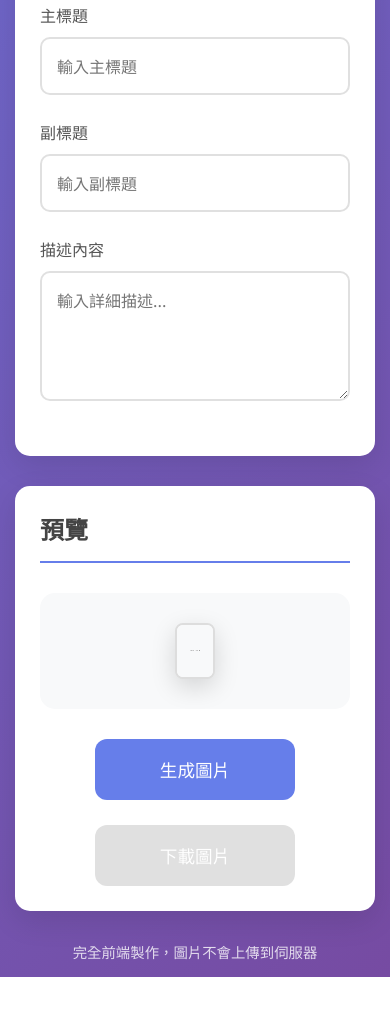
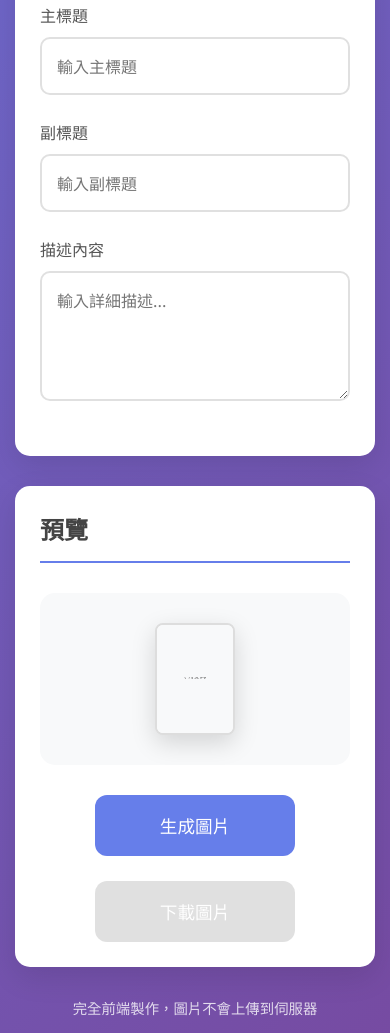
Before and after one commit to tonyonier99/Image-description-generator, a plain HTML site: page index.html in a window 390 px wide. Shown: the part 1401-2434 px from the top of the page. Before the commit the page ends 2378 px from the top, so only its background shows below. Drawn offline with Linux system fonts and the light colour scheme.

Commit message:
Update style.css

```diff
--- a/style.css
+++ b/style.css
@@ -349,7 +349,7 @@ section h2 {
     box-shadow: 0 0 0 3px rgba(102, 126, 234, 0.1);
 }
 
-/* Preview Section - Canvas 縮小到十分之一 */
+/* Preview Section - Canvas 放大2倍（從十分之一改為五分之一） */
 .preview-container {
     text-align: center;
     margin-bottom: 30px;
@@ -360,9 +360,9 @@ section h2 {
 }
 
 #canvas {
-    /* Canvas 實際尺寸：800x1120，顯示尺寸縮小到十分之一 */
-    width: 80px;   /* 800 ÷ 10 = 80px */
-    height: 112px; /* 1120 ÷ 10 = 112px */
+    /* Canvas 實際尺寸：800x1120，顯示尺寸從十分之一放大2倍到五分之一 */
+    width: 160px;  /* 800 ÷ 5 = 160px (原本80px × 2) */
+    height: 224px; /* 1120 ÷ 5 = 224px (原本112px × 2) */
     border: 2px solid #ddd;
     border-radius: 8px;
     box-shadow: 0 8px 25px rgba(0,0,0,0.15);
@@ -446,6 +446,11 @@ footer {
         width: 280px;  /* 稍微縮小 */
         height: 392px;
     }
+
+    #canvas {
+        width: 140px;  /* 稍微縮小但保持2倍比例 */
+        height: 196px;
+    }
 }
 
 @media (max-width: 900px) {
@@ -465,8 +470,8 @@ footer {
     }
 
     #canvas {
-        width: 60px;
-        height: 84px;
+        width: 120px;  /* 平板尺寸 */
+        height: 168px;
     }
 }
 
@@ -489,8 +494,8 @@ footer {
     }
 
     #canvas {
-        width: 50px;
-        height: 70px;
+        width: 100px;  /* 手機尺寸 */
+        height: 140px;
     }
 
     .action-buttons {
@@ -514,7 +519,7 @@ footer {
     }
 
     #canvas {
-        width: 40px;
-        height: 56px;
+        width: 80px;   /* 小螢幕尺寸 */
+        height: 112px;
     }
 }
```
